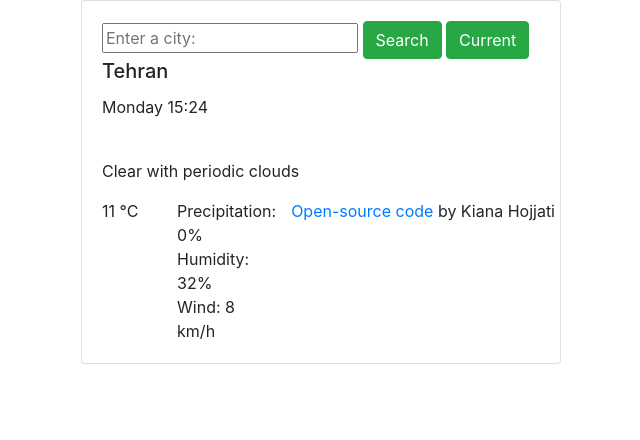
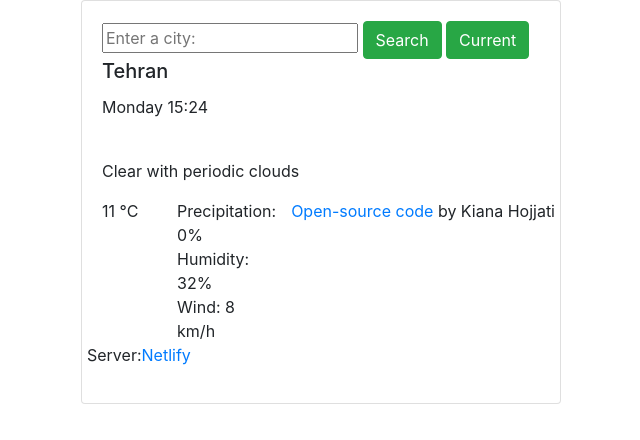
Before and after one commit to kianahojjati/simple-weather-app, a website built with Parcel: page index.html in a window 1280 px wide. Shown: the whole page, without its empty margins (4-644 px from the left). Built offline with nearby package versions, Linux system fonts and the light colour scheme; no server answers.

Commit message:
Added Netlify link to index.html

```diff
--- a/index.html
+++ b/index.html
@@ -51,6 +51,7 @@
               >
               by Kiana Hojjati
             </p>
+            <p>Server:<a href="https://netlify.com">Netlify</a></p>
           </div>
         </div>
       </div>
```
